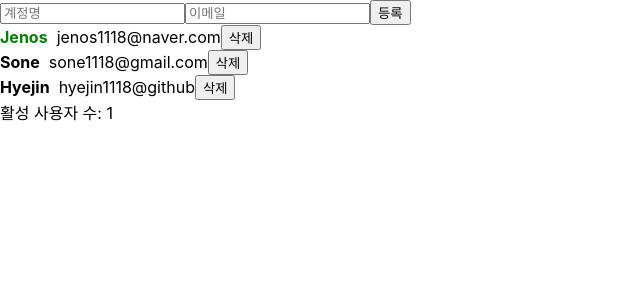
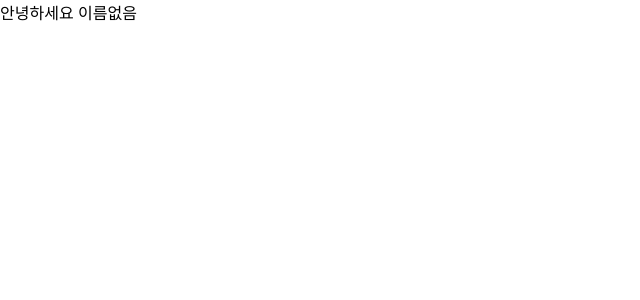
Before and after one commit to sone1118/react_study, a React (Create React App) app in the folder react_app2/: page / in a window 1280 px wide. Shown: the top 300 px of the page, without its empty margins (0-640 px from the left). Built offline with nearby package versions, Linux system fonts and the light colour scheme.

Commit message:
class형 Component 기본 설명

```diff
--- a/react_app2/src/hello.js
+++ b/react_app2/src/hello.js
@@ -1,27 +1,50 @@
+import { Component } from "react";
 import React from 'react';
 
 //비구조 할당 가능
 //객체를 객체내부 이름이랑 똑같은 거로 가져오니까
 //function Hello(props) 말고
 
+
+//class형으로 component 만들기
+class Hello extends Component{
+    static defaultProps = {
+        name: '이름없음'
+    };
+
+    render() {
+        const { color, isSpecial, name } = this.props;
+        return (
+            <div style={{color}}>
+                {isSpecial && <b>*</b>}
+                안녕하세요 {name}
+            </div>
+        );
+    }
+}
+
+
+
+
+
 //조건부 렌더링 isSpecial
 //내용이 달라져야 할때 많이 사용한다.
-function Hello({color, name, isSpecial}) {
-    return (<div style={{
-        color
-        }}>
-            {isSpecial ? <b>스페셜하다</b> : <b>스페셜하지않다.</b>}
-            {/*보통 내용이 아애 달라져야 할때는 삼항연산자
-            내용을 추가할때 는 &&를 많이 쓴다고 합니다*/}
-            {isSpecial && <b>*</b>}
-            안녕하세요 {name}
-        </div>
-    );
-}
+// function Hello({color, name, isSpecial}) {
+//     return (<div style={{
+//         color
+//         }}>
+//             {isSpecial ? <b>스페셜하다</b> : <b>스페셜하지않다.</b>}
+//             {/*보통 내용이 아애 달라져야 할때는 삼항연산자
+//             내용을 추가할때 는 &&를 많이 쓴다고 합니다*/}
+//             {isSpecial && <b>*</b>}
+//             안녕하세요 {name}
+//         </div>
+//     );
+// }
 
-//props의 default값을 설정해 둘수 있다
-Hello.defaultProps = {
-    name: '이름없음'
-}
+// //props의 default값을 설정해 둘수 있다
+// Hello.defaultProps = {
+//     name: '이름없음'
+// }
 
 export default Hello;
--- a/react_app2/src/index.js
+++ b/react_app2/src/index.js
@@ -2,6 +2,7 @@
 import ReactDOM from 'react-dom/client';
 import './index.css';
 import App from './App';
+import Hello from './hello'
 import reportWebVitals from './reportWebVitals';
 //import ContextSample from './ContextSample';
 
@@ -9,7 +10,7 @@
 root.render(
   //<React.StrictMode>
   <div>
-    <App />
+    <Hello />
   </div>
   //</React.StrictMode>
 );
```
